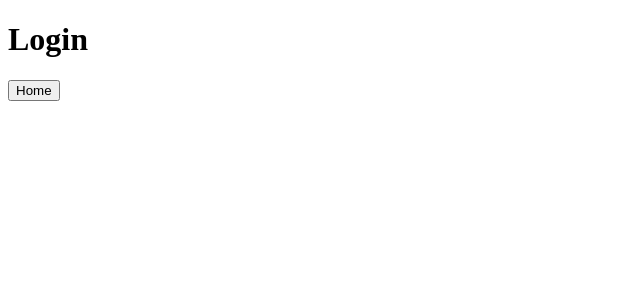
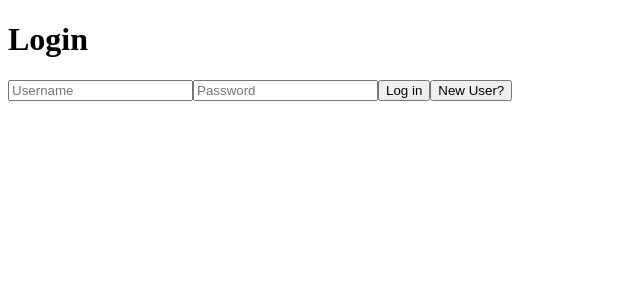
Before and after one commit to EmersonBerido/Recipe-Review, a React (Vite) app: page / in a window 1280 px wide. Shown: the top 300 px of the page, without its empty margins (0-640 px from the left). Built offline with nearby package versions, Linux system fonts and the light colour scheme.

Commit message:
Base Login done

```diff
--- a/src/Components/CreatePost.tsx
+++ b/src/Components/CreatePost.tsx
@@ -49,7 +49,7 @@ function CreatePost() {
     //probably cache user data so we dont have to fetch EVERY single time
     //all posts should be in a shared cache so other browsers dont have to independently fetch them if theres multiple ppl using it
 
-    const date : Post = {
+    const data : Post = {
       food : event.target.food.value,
       recipe : event.target.recipe.value,
       image : "PLACEHOLDER; REPLACE SOON!",
@@ -73,10 +73,14 @@ function CreatePost() {
 
 
     }
+
+    //Store post in database
+    console.log(data);
   }
 
+
   return (
-    <main>
+    <main style={{border : "3px solid black"}}>
       <h1>Create Post</h1>
       <form onSubmit={handlePostSubmit}>
         <label htmlFor="food">Food item</label>
@@ -94,6 +98,8 @@ function CreatePost() {
 
           <label htmlFor="execution">Your execution</label>
           <input type="number" name="execution" min={1} max={5}/>
+
+        </div>
 
         <textarea name="description" placeholder="Today I baked a..."/>
 
@@ -154,10 +160,9 @@ function CreatePost() {
             <option value="2024">2024</option>
             <option value="2025">2025</option>
           </select>
-
         </div>
 
-        </div>
+        <button type="submit">Post</button>
 
       </form>
     </main>
--- a/src/Routes/Login.tsx
+++ b/src/Routes/Login.tsx
@@ -1,13 +1,80 @@
 import {useNavigate} from "react-router-dom";
+import {useState} from "react";
+
+//Important Notes:
+// 1. Logging in will send you to /home
+// 2. Will use oAuth in the future for authentication
+// 3. For now, it will store in local storage
+// 4. When logging in, username and pfp will be saved in pfp
+// 5. Maybr add a forget password
 
 
 function Login() {
-  const Navigate = useNavigate();
+  const navigate = useNavigate();
+  console.log("hi")
+
+  const [existingUser, setExistingUser] = useState(true);
+
+  function handleLogin(event : any)
+  {
+    event.preventDefault();
+    console.log("Logging in");
+
+    //user will be stored with name user, and values name and pfp
+    // for now, password will also be stored in local storage
+
+    const data = localStorage.getItem("user")
+
+    if (existingUser)
+    {
+      //check if user exists in database
+      //local storage for now
+      if (data === null)
+      {
+        alert("User doesn't exist");
+      }
+      else if (JSON.parse(data).password === event.target.password.value)
+      {
+        console.log("User logged in");
+        navigate("/home");
+      }
+      else
+      {
+        alert("wrong password");
+      }
+    }
+    else
+    {
+      //add user to database; local storage
+      localStorage.setItem("user",JSON.stringify({
+        username : event.target.username.value,
+        password : event.target.password.value,
+        picture : "PLACEHOLDER; REPLACE SOON!"
+      }));
+      console.log("User created");
+      navigate("/home");
+    }
+  }
 
   return (
     <main>
       <h1>Login</h1>
-      <button onClick={() => Navigate("/home")}>Home</button>
+      <form onSubmit={handleLogin}>
+        <input type="text" name="username" placeholder="Username" required/>
+        <input type="password" name="password" placeholder="Password" required/>
+        <button type="submit">{existingUser ? "Log in" : "Sign Up"}</button>
+        {existingUser
+        ?
+          <button type="button" onClick={() => setExistingUser(false)}>
+            New User?
+          </button>
+        :
+          <button type="button" onClick={() => setExistingUser(true)}>
+            Have an account?
+          </button>
+        }
+
+      </form>
     </main>
   )
 }
```
Lines whose indentation alone changed are shown as unchanged.
